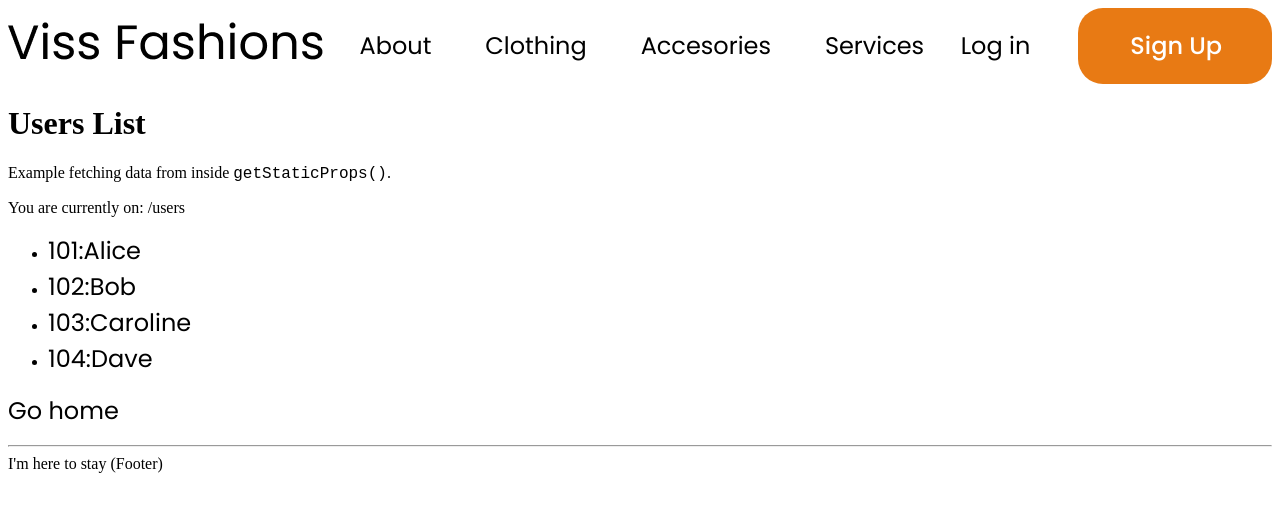
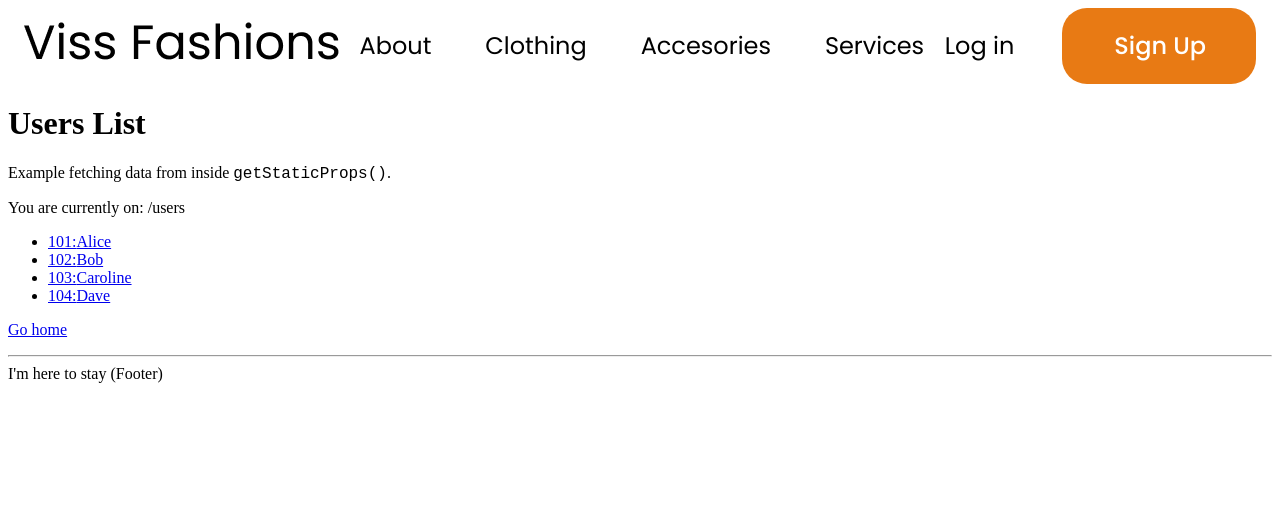
Before and after one commit to Marquez-22/proyecto-2.0, a Next.js app: page /users in a window 1280 px wide. Shown: the top 512 px of the page. Built offline with nearby package versions, Linux system fonts and the light colour scheme.

Commit message:
componente container

```diff
--- a/src/components/Button/index.tsx
+++ b/src/components/Button/index.tsx
@@ -1,16 +1,18 @@
+import { ReactNode } from "react"
+
 type ButtonType = "btn1" | "btn2"
 
 interface ButtonProps {
-    text: string
+    children?: ReactNode
 
     type?:ButtonType
 }
 
 
-export const Button = ({text,type="btn1"}:ButtonProps) => {
+export const Button = ({children,type="btn1"}:ButtonProps) => {
     return (<>
         <button className={`btn ${type}`}>
-            {text}
+            {children}
         </button>
     </>)
 }
--- /dev/null
+++ b/src/components/Container/index.tsx
@@ -0,0 +1,24 @@
+import { ReactNode } from "react"
+
+
+type ContainerType = "container1" | "container2"
+
+
+interface ContainerProps {
+    children?: ReactNode
+    type?: ContainerType
+
+
+}
+
+
+export const Container = ({ children, type = "container1" }: ContainerProps) => {
+    return (<>
+        <div className={`container ${type}`} >
+            {children}
+        </div>
+
+
+
+    </>)
+}
--- /dev/null
+++ b/src/components/Container/styles.scss
@@ -0,0 +1,12 @@
+.container{
+    width: min(100%,80rem);
+    padding: 0 1rem ;
+    margin: auto;
+    &1{
+
+    }
+    &2{
+        width: min(100%,50rem);
+
+    }
+}
--- a/src/components/Header/index.tsx
+++ b/src/components/Header/index.tsx
@@ -1,9 +1,11 @@
 import {Link} from '../Link';
 import {Button} from "../Button";
+import { Container } from '../Container';
 
 export const Header = () => {
   return (
     <header className='cabecera'>
+      <Container>
       <nav className='menu'>
         <div className='columna1'>
           <Link href="/">
@@ -21,7 +23,9 @@ export const Header = () => {
         <div className='columna3'>
           <Link href="/login">Log in</Link>
           <Link href="/signup">
-           <Button text='Sign Up ' />
+           <Button>
+            Sign Up
+            </Button>
           </Link>
 
         </div>
@@ -29,7 +33,7 @@ export const Header = () => {
 
 
       </nav>
-
+      </Container>
 
     </header>
   );
--- a/src/components/Link/index.tsx
+++ b/src/components/Link/index.tsx
@@ -1,18 +1,21 @@
 import LinkNext from 'next/link';
 import { ReactNode } from 'react';
+
+type LinkType = "link1" | "link2"
 
 interface LinkProps {
     children?: ReactNode;
     href: string;
+    type?:LinkType;
 
 
 
 }
 
-export const Link = ({ children, href }: LinkProps) => {
+export const Link = ({ children, href,type='link1'}: LinkProps) => {
     return (<>
 
-        <LinkNext href={href}>
+        <LinkNext className={`link ${type}`} href={href}>
             {children}
         </LinkNext>
 
--- a/src/components/Link/styles.scss
+++ b/src/components/Link/styles.scss
@@ -1,9 +1,14 @@
-a{
+.link{
     font-family:'Poppins';
     font-size: 1.5rem;
     font-weight:400;
     line-height: 2.25rem;
     color:black;
     text-decoration: none;
-
+    &1{
+        color: black;
+    }
+    &2{
+        color: red;
+    }
 }
--- a/src/styles/global.scss
+++ b/src/styles/global.scss
@@ -1,3 +1,6 @@
 html{
     font-size: 16px;
 }
+*{
+    box-sizing: border-box;
+}
--- a/src/styles/index.css
+++ b/src/styles/index.css
@@ -56,6 +56,10 @@ html {
   font-size: 16px;
 }
 
+* {
+  box-sizing: border-box;
+}
+
 .cabecera .menu {
   justify-content: space-between;
   display: flex;
@@ -91,7 +95,7 @@ html {
   background: #14e814;
 }
 
-a {
+.link {
   font-family: "Poppins";
   font-size: 1.5rem;
   font-weight: 400;
@@ -99,5 +103,20 @@ a {
   color: black;
   text-decoration: none;
 }
+.link1 {
+  color: black;
+}
+.link2 {
+  color: red;
+}
+
+.container {
+  width: min(100%, 80rem);
+  padding: 0 1rem;
+  margin: auto;
+}
+.container2 {
+  width: min(100%, 50rem);
+}
 
 /*# sourceMappingURL=index.css.map */
--- a/src/styles/index.scss
+++ b/src/styles/index.scss
@@ -3,3 +3,4 @@
 @import "../components/Header/styles.scss";
 @import "../components/Button/styles.scss";
 @import "../components/Link/styles.scss";
+@import "../components/Container/styles.scss";
```
Also changed, not shown: 1 other file (tests, documents, lock files or other folders).
